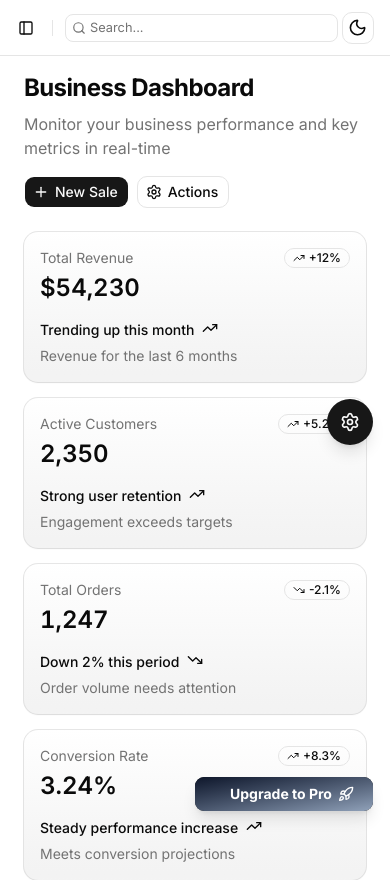
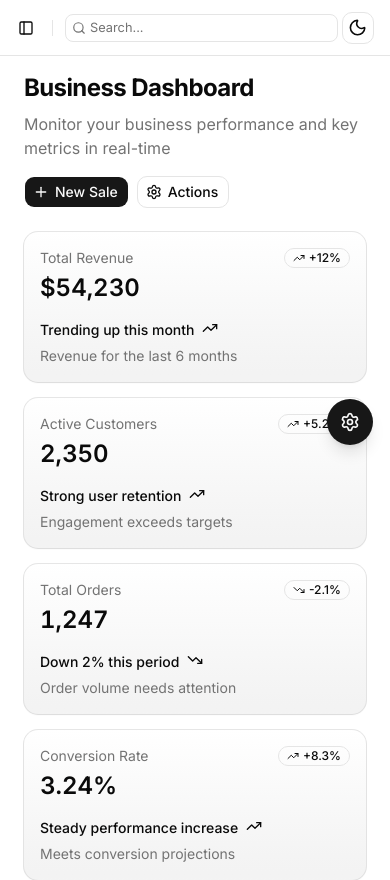
Before and after one commit to MeghPatel-007/LaunchStack, a Next.js app in the folder frontend/: page /dashboard/1 in a window 390 px wide. Shown: the top 880 px of the page. Built offline with nearby package versions, Linux system fonts and the light colour scheme.

Commit message:
feat(ui): remove template chrome from dashboard shell
Drop SiteFooter, UpgradeToProButton and their imports from the dashboard
layout. Keeps the sidebar provider, header, theme customizer and
responsive shell behavior unchanged.

```diff
--- a/frontend/src/app/dashboard/[id]/layout.tsx
+++ b/frontend/src/app/dashboard/[id]/layout.tsx
@@ -3,13 +3,11 @@
 import React from "react"
 import { AppSidebar } from "@/components/app-sidebar"
 import { SiteHeader } from "@/components/site-header"
-import { SiteFooter } from "@/components/site-footer"
 import { SidebarProvider, SidebarInset } from "@/components/ui/sidebar"
 import {
   ThemeCustomizer,
   ThemeCustomizerTrigger,
 } from "@/components/theme-customizer"
-import { UpgradeToProButton } from "@/components/upgrade-to-pro-button"
 import { useSidebarConfig } from "@/hooks/use-sidebar-config"
 
 export default function DashboardLayout({
@@ -47,7 +45,6 @@ export default function DashboardLayout({
                 </div>
               </div>
             </div>
-            <SiteFooter />
           </SidebarInset>
         </>
       ) : (
@@ -61,7 +58,6 @@ export default function DashboardLayout({
                 </div>
               </div>
             </div>
-            <SiteFooter />
           </SidebarInset>
           <AppSidebar
             variant={config.variant}
@@ -77,7 +73,6 @@ export default function DashboardLayout({
         open={themeCustomizerOpen}
         onOpenChange={setThemeCustomizerOpen}
       />
-      <UpgradeToProButton />
     </SidebarProvider>
   )
 }
```
